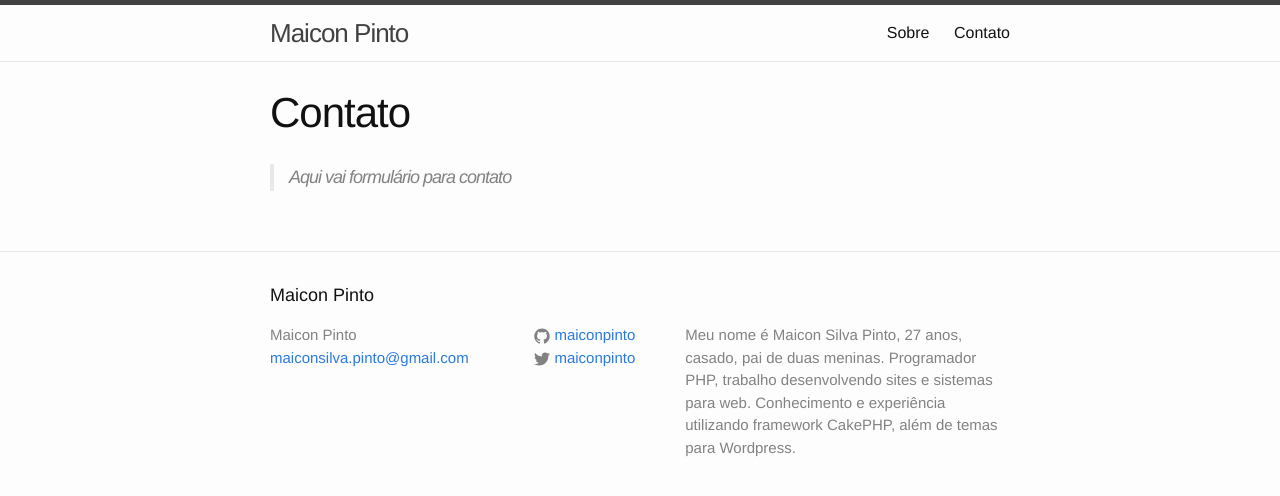
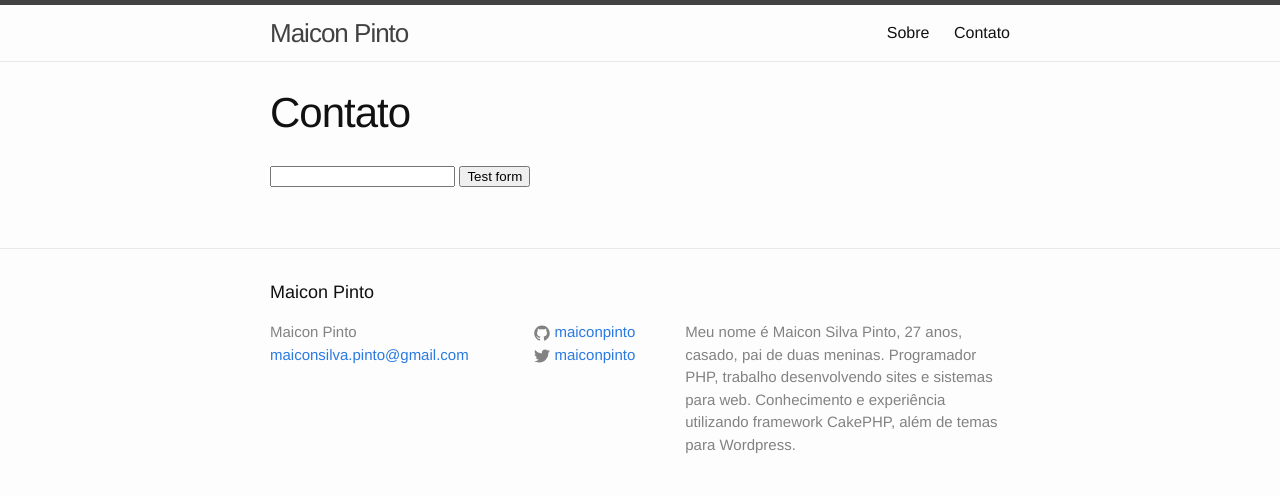
Before and after one commit to maiconpinto/maiconpinto.github.io, a Jekyll site: the page built from contact.md, in a window 1280 px wide. Shown: the top 496 px of the page. Built offline with Jekyll 4.4.1, drawn with Linux system fonts in a browser that asks for light colours.

Commit message:
integration with SimpleForm from getsimpleform.com

```diff
--- a/contact.md
+++ b/contact.md
@@ -4,4 +4,10 @@ title: Contato
 permalink: /contato/
 ---
 
-> Aqui vai formulário para contato
+<form action="https://getsimpleform.com/messages?form_api_token=741f55310d37622a57103f16d74e76c0" method="post">
+  <!-- the redirect_to is optional, the form will redirect to the referrer on submission -->
+  <input type='hidden' name='redirect_to' value='<the complete return url e.g. http://fooey.com/thank-you.html>' />
+  <!-- all your input fields here.... -->
+  <input type='text' name='test' />
+  <input type='submit' value='Test form' />
+</form>
```
